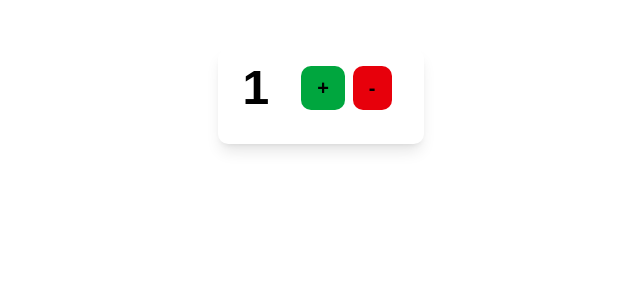
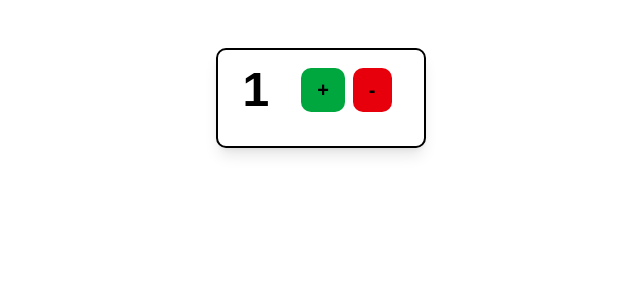
Before and after one commit to Lee-Abraham/cprg306-assignments, a Next.js app: page /week-4 in a window 1280 px wide. Shown: the top 300 px of the page, without its empty margins (319-959 px from the left). Built offline with nearby package versions, Linux system fonts and the light colour scheme.

Commit message:
Update new-item.js

```diff
--- a/app/week-4/new-item.js
+++ b/app/week-4/new-item.js
@@ -28,7 +28,7 @@ export default function NewItem() {
 // Render the component
   return (
     <main className="flex flex-col items-center text-center p-6">
-        <div className="flex items-center gap-2 bg-white rounded-[10px] p-4 shadow-lg mt-6 size-[10px,10px] border-black-2px">
+        <div className="flex items-center gap-2 bg-white rounded-[10px] p-4 shadow-lg mt-6 size-[10px,10px] border-2 border-black">
             <p className="mx-2 text-5xl font-bold mb-4 text-black rounded-[10p]">{quantity}</p>
             <div className="flex gap-2 px-4">
                 <button className=" text-xl font-bold mb-4 rounded-[10px] bg-green-600 text-black px-4 py-2 transition-colors duration-200 hover:bg-[#006400]" onClick={incrementQuantity}>
```
